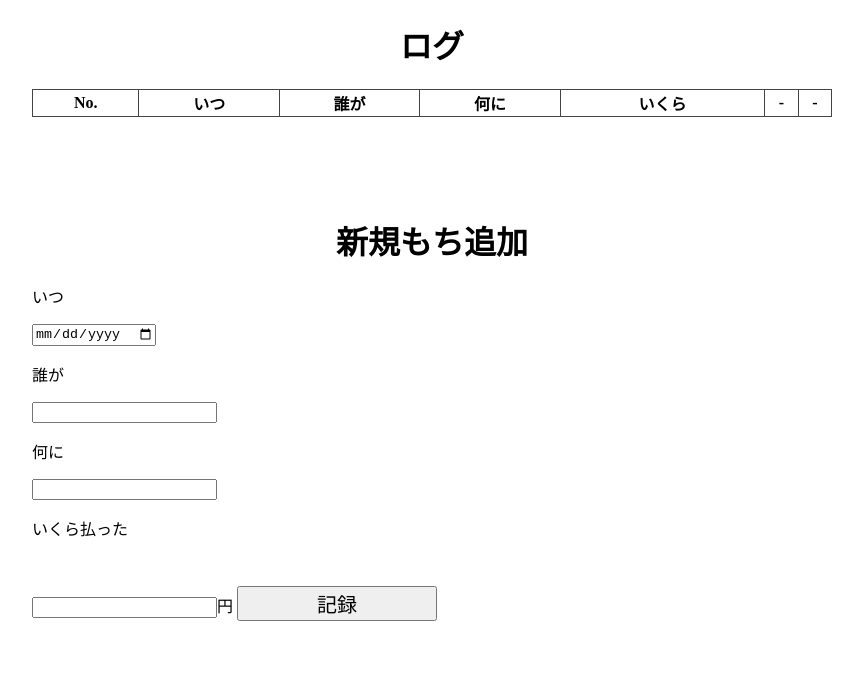
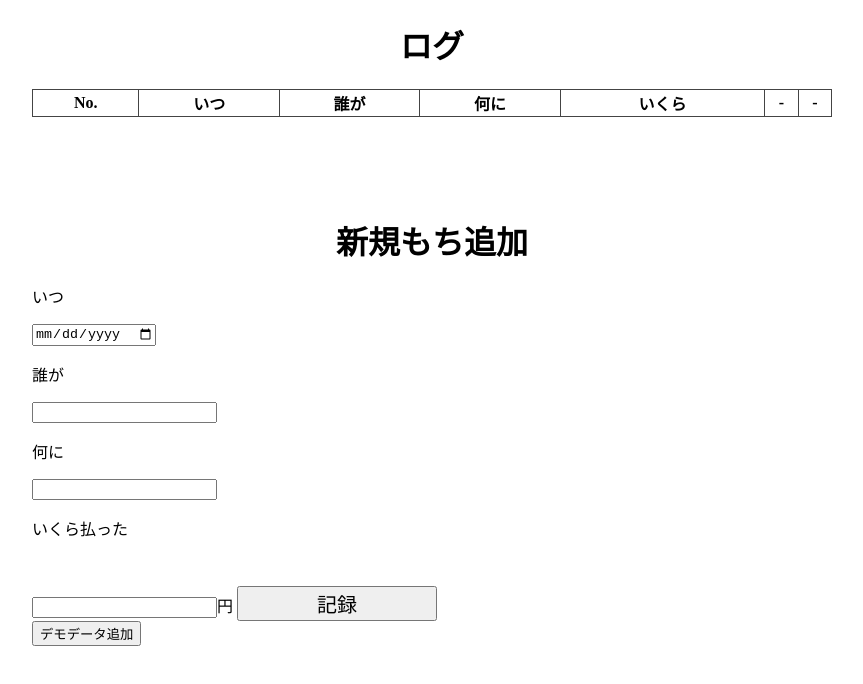
Before and after one commit to dorara-m/debt-log, a Vue app: page / in a window 1280 px wide. Shown: the top 684 px of the page, without its empty margins (208-1071 px from the left). Built offline with nearby package versions, Linux system fonts and the light colour scheme.

Commit message:
add: デモデータ追加用ボタンを追加

```diff
--- a/src/App.vue
+++ b/src/App.vue
@@ -51,6 +51,7 @@
         <input type="number" ref="price">円
         <button class="submit">記録</button>
       </form>
+      <div class="debug"><button v-on:click="mochiAdd_demo">デモデータ追加</button></div>
     </div>
 
   </div>
@@ -121,6 +122,15 @@ export default {
       price.value = '';
       this.inputError = false;
     },
+    mochiAdd_demo: function() {
+      this.mochis.push ({
+        id: mochiStorage.uid++,
+        date: '2000-00-00',
+        person: 'サンプル',
+        label: 'サンプルだよ',
+        price: '3000'
+      });
+    },
     mochiSave: function(item) {
       this.tmpMochi = item;
       this.isOpenModal = true;
```
